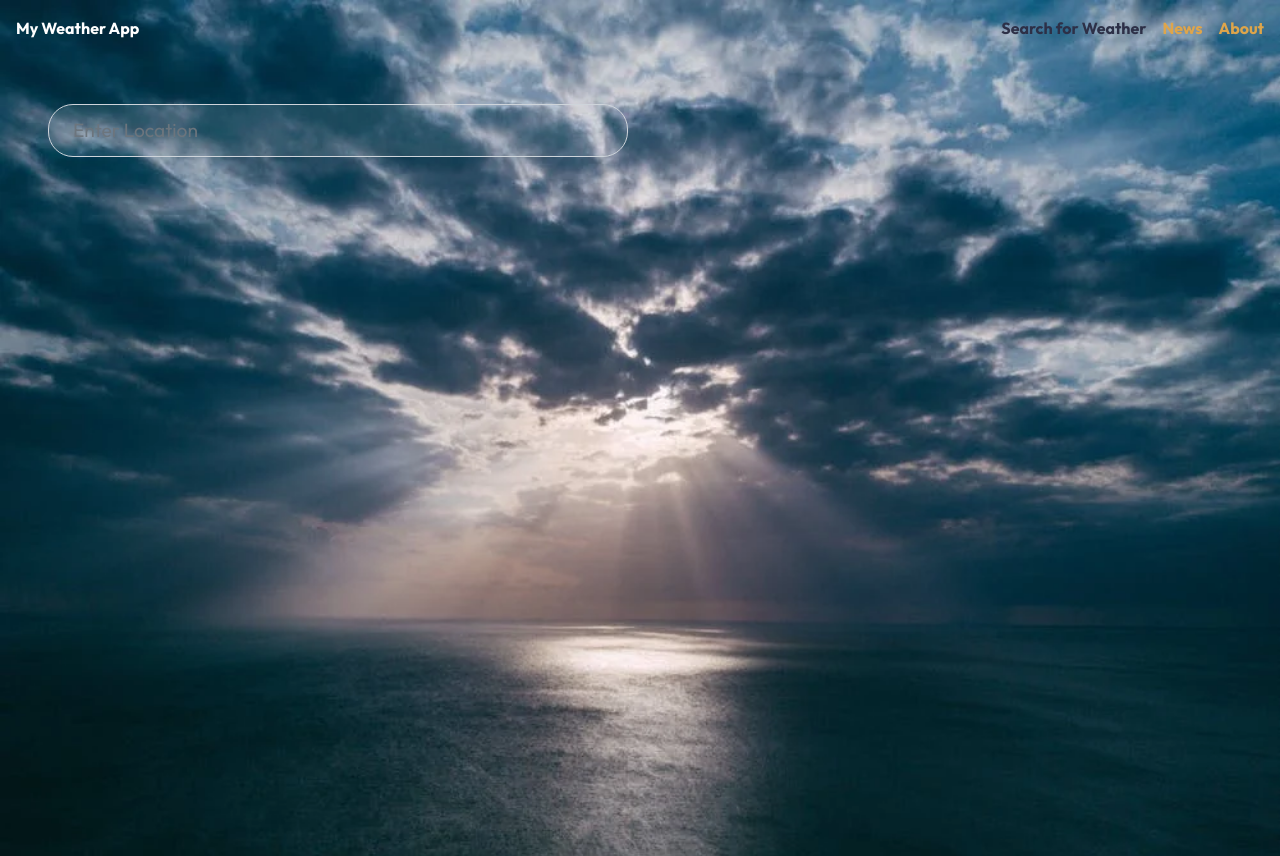
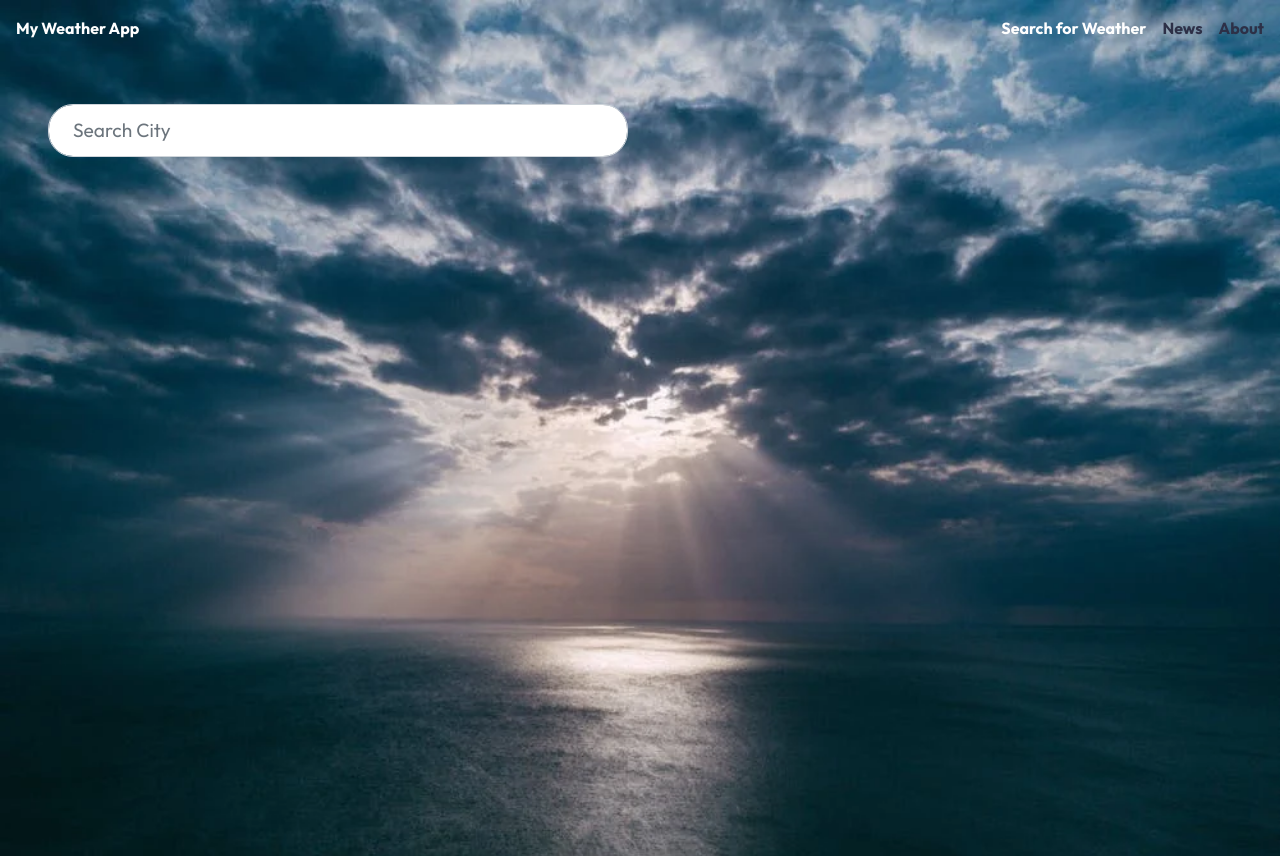
Before and after one commit to CalixCarlo/weather-project, a React (Vite) app: page / in a window 1280 px wide. Built offline with nearby package versions, Linux system fonts and the light colour scheme.

Commit message:
update API

```diff
--- a/src/index.css
+++ b/src/index.css
@@ -24,8 +24,6 @@ body {
   -moz-osx-font-smoothing: grayscale;
   background-image: url(./assets/bk.jpg);
   background-size: cover;
-
-
 }
 
 .navbar {
@@ -47,14 +45,14 @@ body {
 }
 
 .navbar-container a {
-  color: var(--primary);
+  color: var(--dark);
   font-weight: bold;
   text-decoration: none;
   position: relative;
 }
 
 .navbar-container a.active {
-  color: var(--dark);
+  color: var(--light);
 }
 .logo {
   color: var(--light);
@@ -89,12 +87,12 @@ body {
   font-size: 1.2rem;
   border-radius: 25px;
   color:var(--light);
-  background: rgba(255,255,255, 0.1);
-  color:var(--light);
+
+
 }
 
 ::placeholder {
-  color:var(--light);
+  color:var(--dark);
 
 }
 
--- a/src/views/Weather.jsx
+++ b/src/views/Weather.jsx
@@ -48,7 +48,7 @@ function Weather() {
       return date.getHours() === 12 && date.getDate() > new Date().getDate();
     });
 
-    return forecasts.slice(0, 6).map(forecast => {
+    return forecasts.slice(0, 4).map(forecast => {
       const { main, weather } = forecast;
       let comment;
 
@@ -81,7 +81,7 @@ function Weather() {
               value={location}
               onChange={(event) => setLocation(event.target.value)}
               onKeyPress={searchLocation}
-              placeholder="Enter Location"
+              placeholder="Search City"
               type="text"
             />
           </Form.Group>
@@ -116,7 +116,7 @@ function Weather() {
 
             <Row>
               {getFiveDayForecast().map((forecast, index) => (
-                <Col key={index}>
+                <Col md={2} key={index}>
                   <Card className="forecast text-center">
                     <Card.Body>
                       <Card.Title>
--- a/src/views/other/News.jsx
+++ b/src/views/other/News.jsx
@@ -18,9 +18,9 @@ function News() {
       const options = {
         method: 'GET',
         url: 'https://weather338.p.rapidapi.com/news/list',
-        params: { offset: '0', limit: '10' },
+        params: {offset: '0', limit: '10'},
         headers: {
-          'X-RapidAPI-Key': '0e2f2cd9d2msh175bdbccf9705dfp197939jsna8bec3aacf57',
+          'X-RapidAPI-Key': '6140437819mshde10e4c24a2ee67p1245bbjsn02dc65e4c22b',
           'X-RapidAPI-Host': 'weather338.p.rapidapi.com'
         }
       };
@@ -29,7 +29,11 @@ function News() {
         const response = await axios.request(options);
         setNews(response.data);
       } catch (error) {
-        console.error(error);
+        if (error.response && error.response.status === 429) {
+          console.error('Too many requests. Please try again later.');
+        } else {
+          console.error('Failed to fetch news.', error);
+        }
       }
     };
 
@@ -39,7 +43,7 @@ function News() {
   return (
     <Container>
       <h1 className="text-center my-5">Latest News</h1>
-      <Row xs={1} md={2} className="myrow g-4">
+      <Row xs={1} md={2} className="myrow g-4 my-2 mx-2">
         {news.map((item) => (
           <Col key={item.id}>
             <Card>
```
